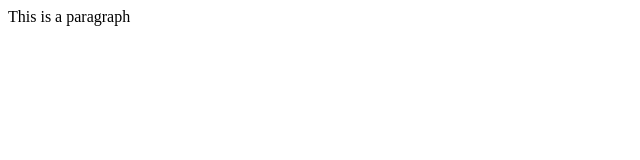
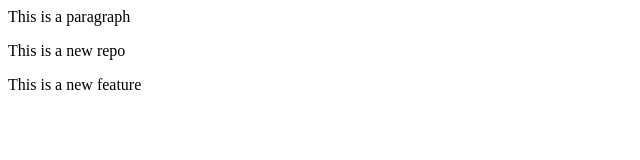
Before and after one commit to sagniknandigit/localrepo, a plain HTML site: page index.html in a window 1280 px wide. Shown: the whole page, without its empty margins (0-640 px from the left). Drawn offline with Linux system fonts and the light colour scheme.

Commit message:
add new features

```diff
--- a/index.html
+++ b/index.html
@@ -1 +1,3 @@
 <p>This is a paragraph</p>
+<p>This is a new repo</p>
+<p>This is a new feature</p>
```
